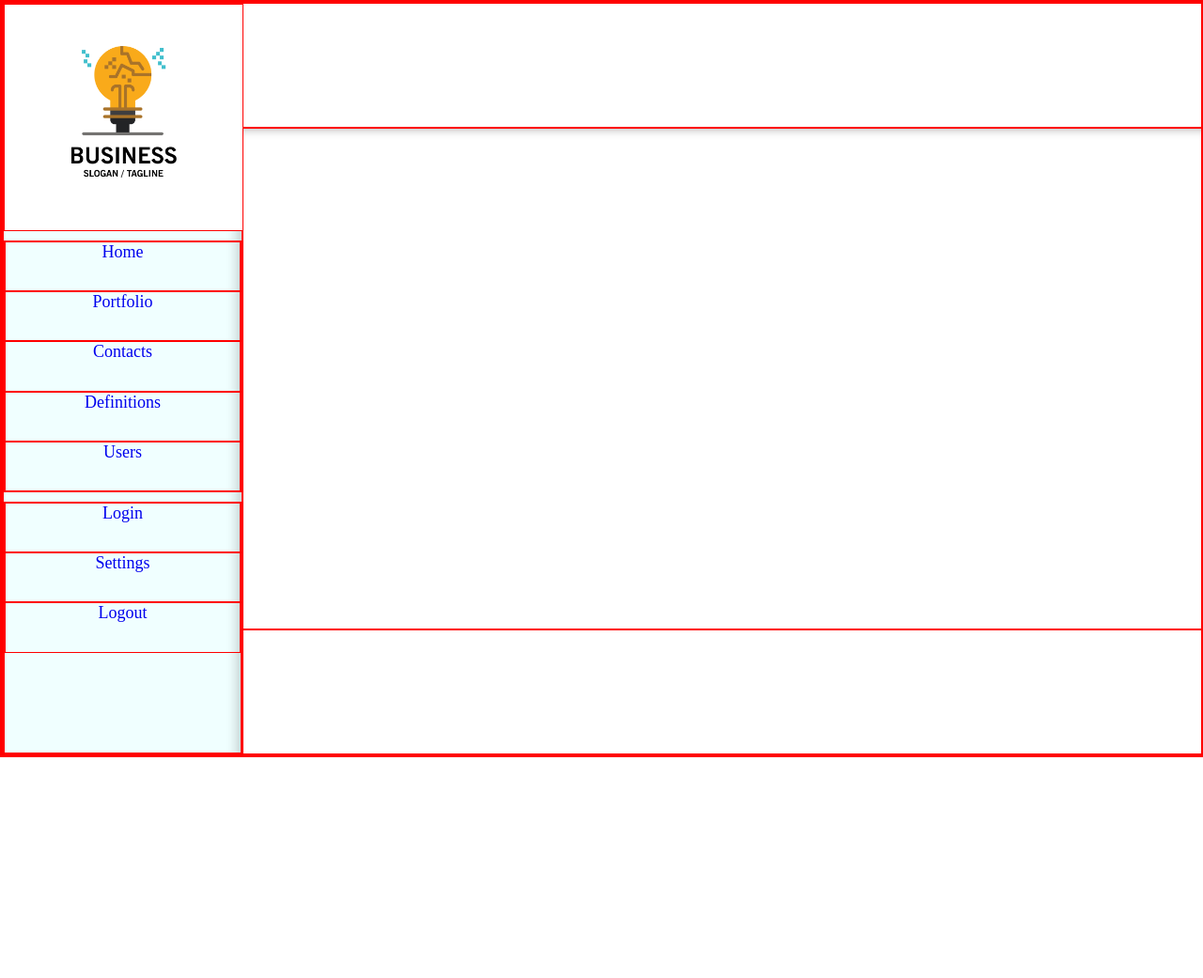
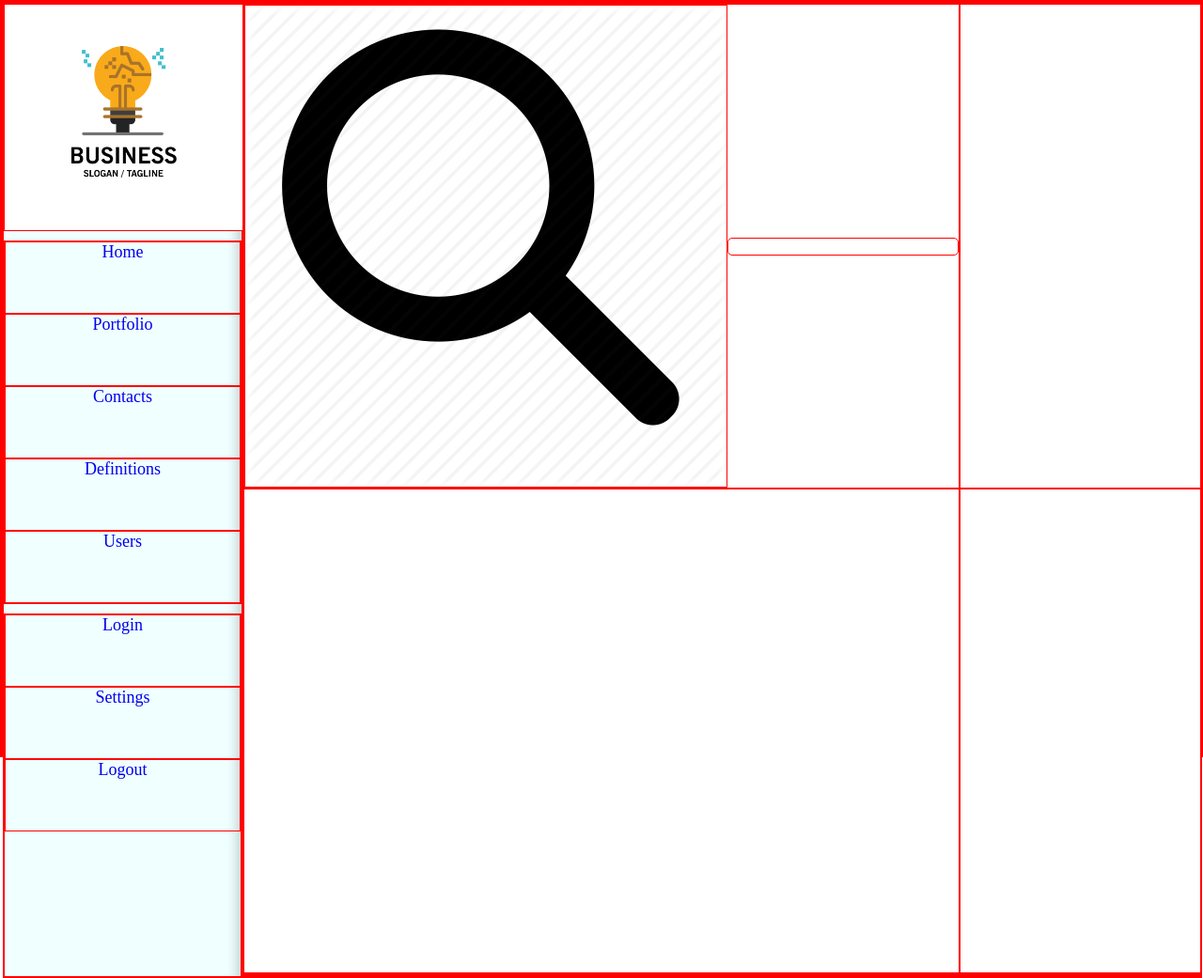
Before and after one commit to T-Tommasi/odinDashboard, a plain HTML site: page index.html in a window 1280 px wide. Shown: the whole page at 94% size. Before the commit the page ends 806 px from the top, so only its background shows below. Drawn offline with Linux system fonts and the light colour scheme.

Commit message:
(FEAT) Initiated developing header
- Added search box
- Added grid to header

```diff
--- a/index.html
+++ b/index.html
@@ -24,7 +24,15 @@
                 <a href="#">Logout</a>
             </div>
         </div>
-        <div class="header"></div>
+        <div class="header">
+            <div class="search">
+                <img src="img/search.png" alt="">
+                <input type="text" name="search" id="search">
+            </div>
+            <div></div>
+            <div></div>
+            <div></div>
+        </div>
         <div class="body"></div>
         <div class="footer"></div>
     </div>
--- a/style.css
+++ b/style.css
@@ -58,6 +58,19 @@ body {
    grid-column: 2 / 3;
     grid-row: 1 / 2;
     grid-column: 2 / 5;
+    display: grid;
+    grid-template: 1fr 1fr / 1fr 1fr;
+}
+
+.header div{
+    display: flex;
+    align-items: center;
+    justify-content: center;
+}
+
+#search {
+    border-radius: 5px;
+    width: 30dvh;
 }
 
 .body {
```
Also changed, not shown: img/search.png (added).
